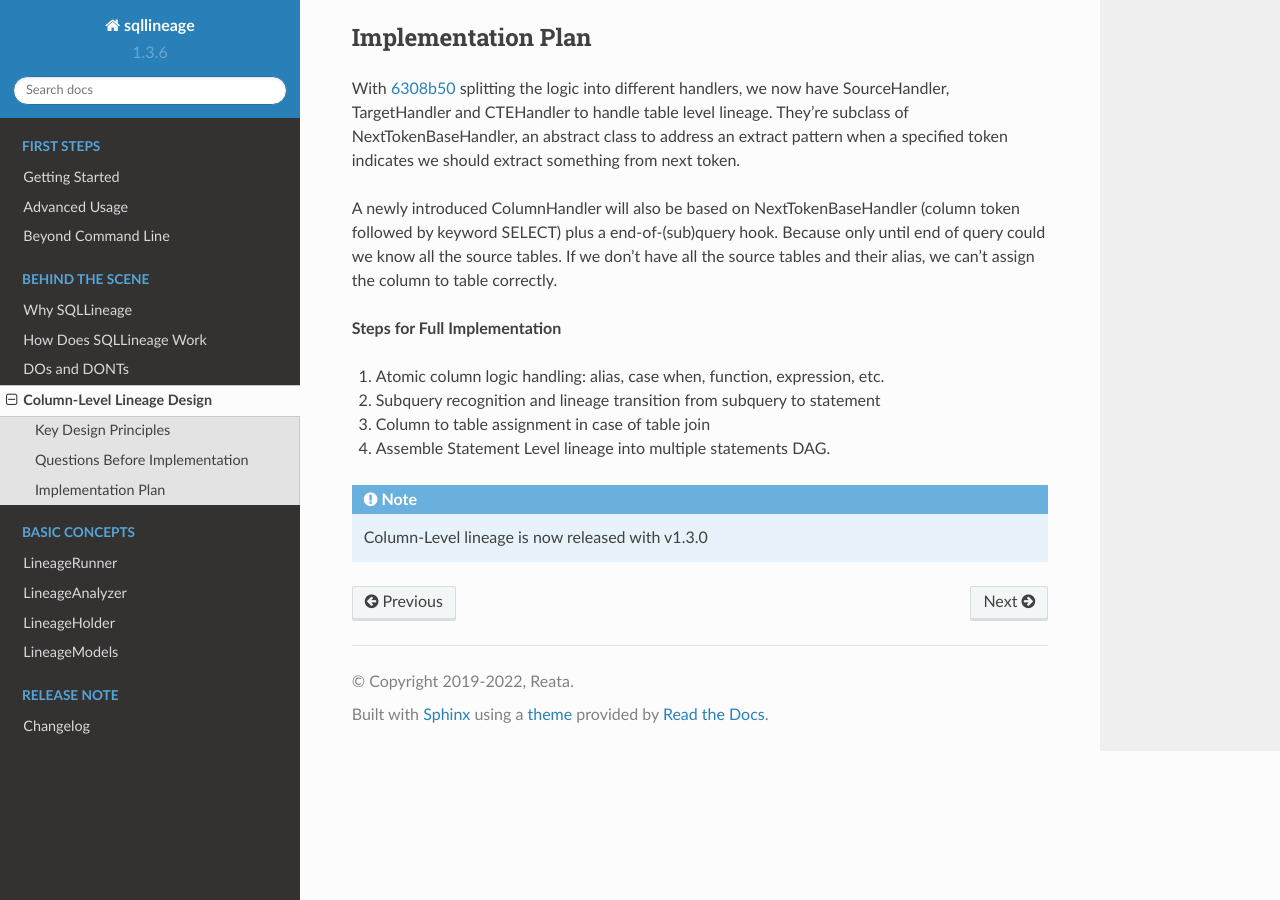
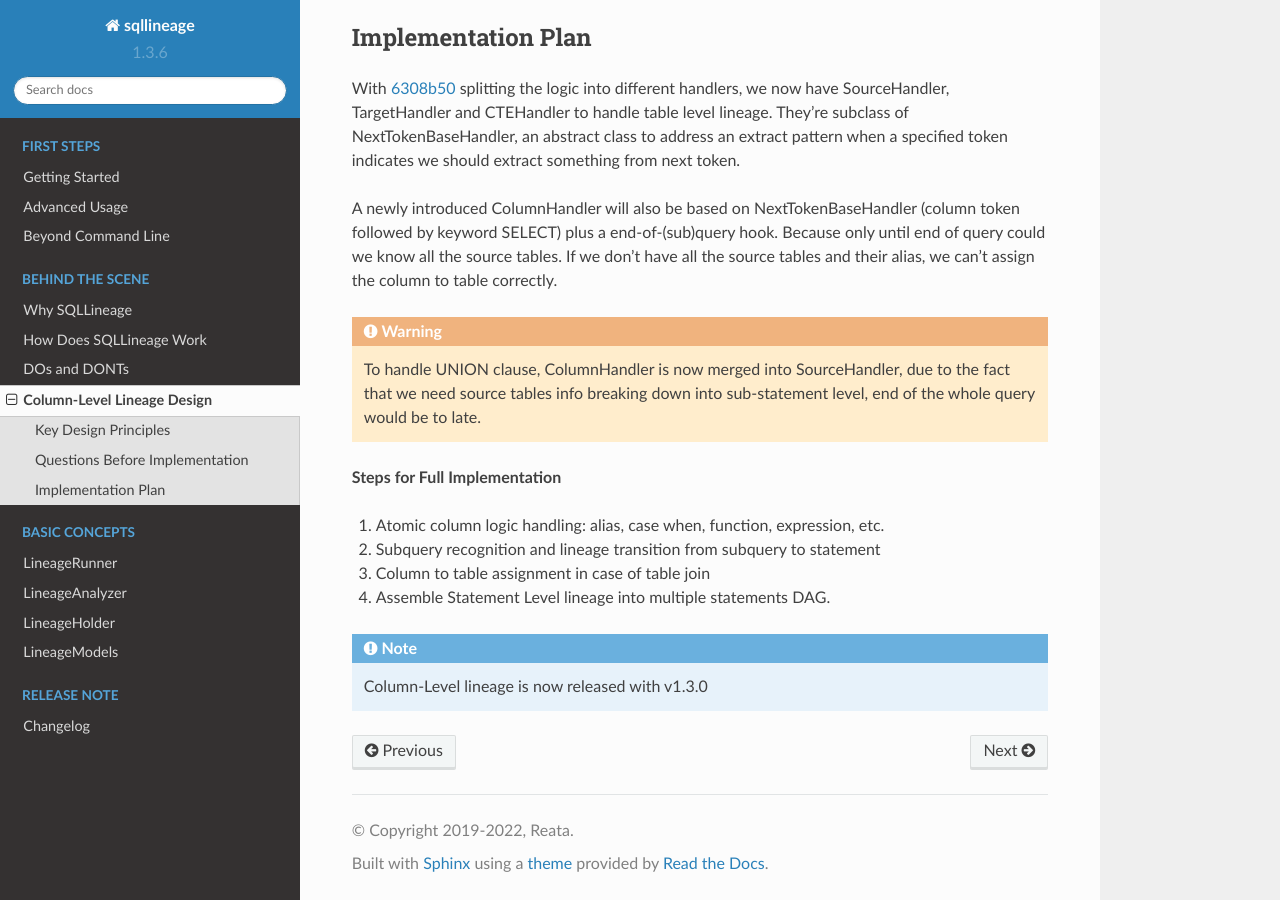
Before and after one commit to reata/sqllineage, a Sphinx documentation site: the page built from docs/behind_the_scene/column-level_lineage_design.rst, in a window 1280 px wide and 900 px high, scrolled down 1167 px. Built offline with Sphinx 7.4.7 and the Read the Docs theme 2.0.0, drawn with Linux system fonts in a browser that asks for light colours.

Commit message:
docs: modify ColumnHandler description

```diff
--- a/docs/behind_the_scene/column-level_lineage_design.rst
+++ b/docs/behind_the_scene/column-level_lineage_design.rst
@@ -58,6 +58,10 @@ A newly introduced ColumnHandler will also be based on NextTokenBaseHandler (col
 plus a end-of-(sub)query hook. Because only until end of query could we know all the source tables. If we don't have
 all the source tables and their alias, we can't assign the column to table correctly.
 
+.. warning::
+    To handle UNION clause, ColumnHandler is now merged into SourceHandler, due to the fact that we need source tables
+    info breaking down into sub-statement level, end of the whole query would be to late.
+
 **Steps for Full Implementation**
 
 1. Atomic column logic handling: alias, case when, function, expression, etc.
```
